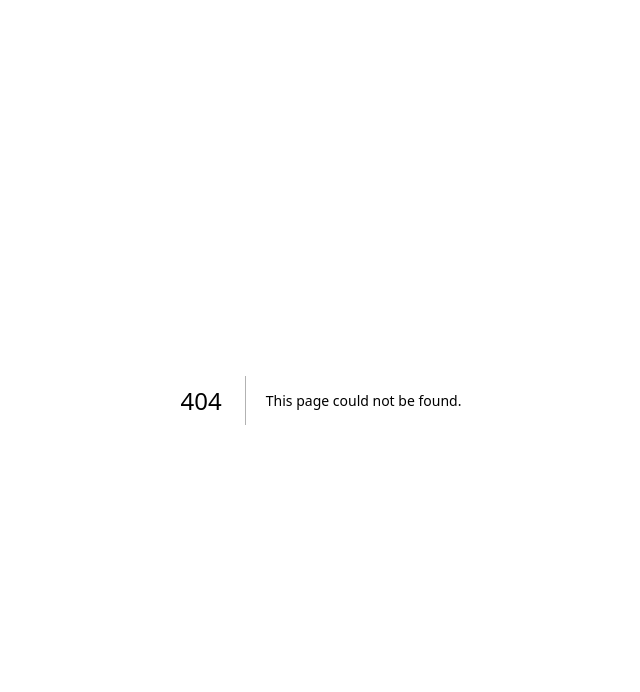
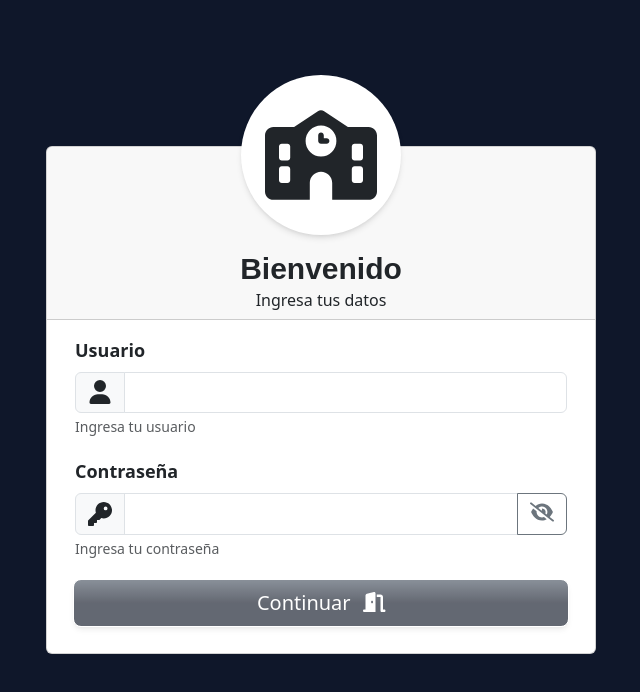
Before and after one commit to GerardoSCDev/academy-web, a Next.js app: page /login in a window 1280 px wide. Before the commit this address had no page. Shown: the top 692 px of the page, without its empty margins (319-959 px from the left). Built offline with nearby package versions, Linux system fonts and the light colour scheme.

Commit message:
move login main to login page

```diff
--- /dev/null
+++ b/src/app/login/config/strings.ts
@@ -0,0 +1,13 @@
+const LoginStrings = {
+    headerTitleString: 'Bienvenido',
+    headerSubTitleString: 'Ingresa tus datos',
+
+    textInputUserTitleString: 'Usuario',
+    textInputUserEmptyHelperString: 'Ingresa tu usuario',
+
+    textInputPasswordTitleString: 'Contraseña',
+    textInputPasswordEmptyHelperString: 'Ingresa tu contraseña',
+
+    continueButtonTitleString: 'Continuar'
+}
+export default LoginStrings
--- /dev/null
+++ b/src/app/login/config/styles.ts
@@ -0,0 +1,12 @@
+import { CSSProperties } from "react";
+
+const cardTitleStyle: CSSProperties = {
+    fontWeight: 'bold',
+    fontFamily: 'sans-serif',
+    fontSize: 30
+}
+
+const LoginStyles = {
+    cardTitleStyle
+}
+export default LoginStyles
--- a/src/app/layout.tsx
+++ b/src/app/login/layout.tsx
@@ -1,6 +1,6 @@
 import type { Metadata } from 'next'
 import { Inter } from 'next/font/google'
-import './globals.css'
+import '../globals.css'
 import 'bootstrap/dist/css/bootstrap.min.css'
 
 const inter = Inter({ subsets: ['latin'] })
@@ -16,8 +16,8 @@ export default function RootLayout({
   children: React.ReactNode
 }) {
   return (
-    <html lang="en">
-      <body className={inter.className}>{children}</body>
+    <html className='h-full' lang="en">
+      <body className='h-full' >{children}</body>
     </html>
   )
 }
--- a/src/app/page.tsx
+++ b/src/app/login/page.tsx
@@ -1,11 +1,20 @@
 'use client'
+// Libraries Imports
+import { faSchool } from '@fortawesome/free-solid-svg-icons'
+import { FontAwesomeIcon } from '@fortawesome/react-fontawesome'
+import { FormEvent, useEffect, useState } from 'react'
+import { Card, CardBody, CardHeader, CardSubtitle, CardTitle } from 'react-bootstrap'
 
+// Local Imports
 import { CButton } from '@/Utils/UIComponents/CButton/CButton'
 import CInputText from '@/Utils/UIComponents/CInputText/CInputText'
-import { faSchool } from '@fortawesome/free-solid-svg-icons'
-import { FontAwesomeIcon } from '@fortawesome/react-fontawesome'
-import { FormEvent, FormEventHandler, useEffect, useState } from 'react'
-import { Card, CardBody, CardHeader, CardSubtitle, CardTitle } from 'react-bootstrap'
+import LoginStrings from './config/strings'
+import LoginStyles from './config/styles'
+
+
+const { headerTitleString, headerSubTitleString, textInputUserTitleString, textInputUserEmptyHelperString, textInputPasswordTitleString, textInputPasswordEmptyHelperString, continueButtonTitleString } = LoginStrings
+
+const { cardTitleStyle } = LoginStyles
 
 export default function Home() {
 
@@ -44,11 +53,11 @@ export default function Home() {
     }
 
     if (textUser === '') {
-      setTextHelperUser('Ingresa tu usuario')
+      setTextHelperUser(textInputUserEmptyHelperString)
     }
 
     if (textPassword === '') {
-      setTextHelperPassword('Ingresa tu contraseña')
+      setTextHelperPassword(textInputPasswordEmptyHelperString)
     }
   }
 
@@ -56,41 +65,48 @@ export default function Home() {
     e.preventDefault()
   }
 
+  const CardHeaderLogin = () => {
     return (
-
-    <div className='absolute top-0 left-0 right-0 bottom-0 flex justify-center items-center bg-slate-900'>
-      <Card className='w-45'>
       <CardHeader className='flex flex-col items-center'>
         <div className='w-40 h-24'>
           <div className='w-40 h-40 relative bottom-20 bg-white flex justify-center items-center rounded-full shadow-md'>
             <FontAwesomeIcon icon={faSchool} className='w-28 h-28'/>
           </div>
         </div>
-          <CardTitle style={{fontWeight: 'bold', fontFamily: 'sans-serif', fontSize: 30}}>
-            Bienvenido
+        <CardTitle style={cardTitleStyle}>
+          {headerTitleString}
         </CardTitle>
         <CardSubtitle>
-            ingresa tus datos
+          {headerSubTitleString}
         </CardSubtitle>
       </CardHeader>
+    )
+  }
+
+
+  return (
+
+    <div className='h-full flex justify-center items-center bg-slate-900'>
+      <Card className=' max-sm:w-full max-sm:m-5 sm:w-[550px]'>
+        <CardHeaderLogin/>
           <CardBody>
           <form onSubmit={handelSubmit}>
             <CInputText
-              title='Usuario'
+              title={textInputUserTitleString}
               textHelp={textHelperUser}
               type='text'
               textValue={textUser}
               leftIcon='user'
               onChange={handelOnchangeInputUser}/>
             <CInputText
-              title='Password'
+              title={textInputPasswordTitleString}
               textHelp={textHelperPassword}
               type='password'
               textValue={textPassword}
               leftIcon='key'
               onChange={handelOnchangeInputPassword} />
             <CButton
-              title='Continuar'
+              title={continueButtonTitleString}
               icon='doorOpen'
               showLoader={false}
               disabled={disableButton}
```
Lines whose indentation alone changed are shown as unchanged.
